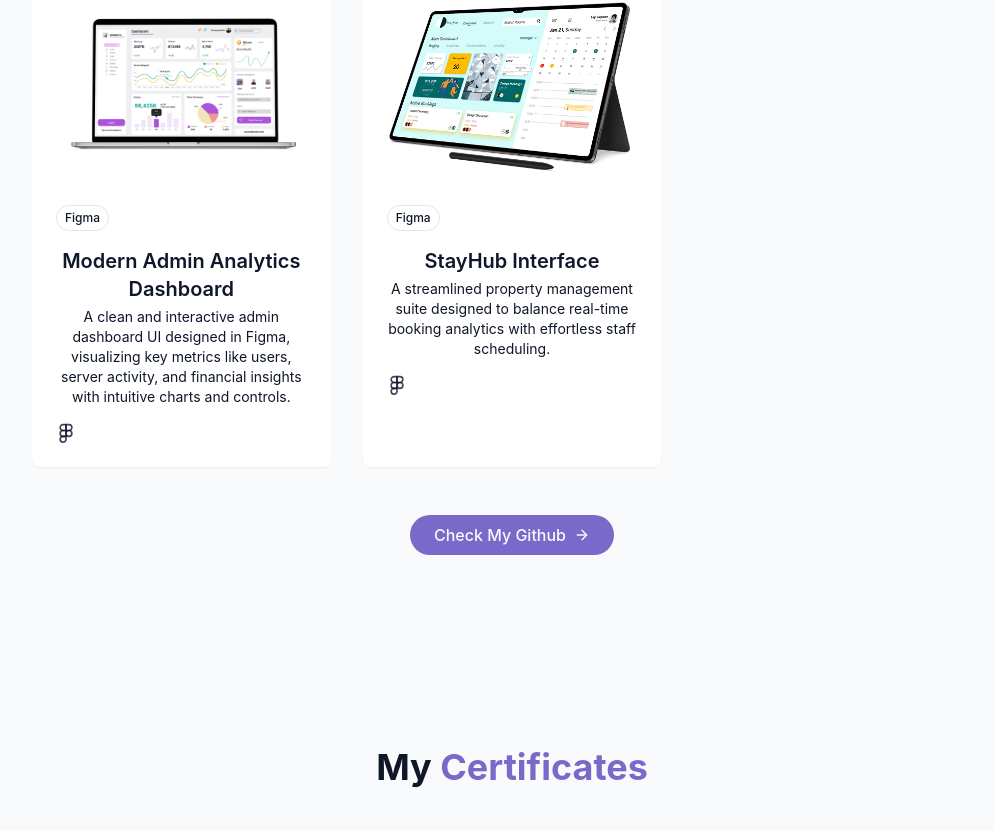
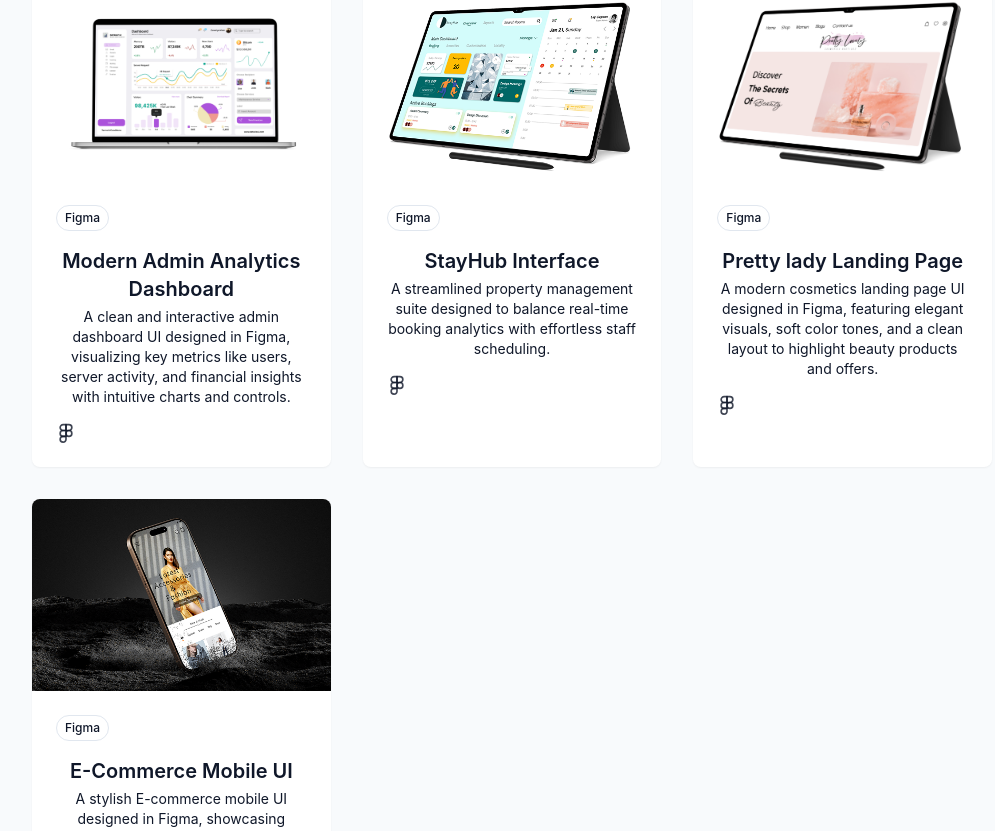
Before and after one commit to zuveriyakhan05/Zuveriya_Portfolio, a React (Vite) app: page / in a window 1280 px wide. Shown: the part 5241-6072 px from the top of the page, without its empty margins (128-1123 px from the left). Built offline with nearby package versions, Linux system fonts and the light colour scheme.

Commit message:
New Project added

```diff
--- a/src/components/ProjectsSection.jsx
+++ b/src/components/ProjectsSection.jsx
@@ -75,6 +75,26 @@ const projects = [
      tags: ["Figma"],
      figmaUrl: "https://www.figma.com/proto/TLwuAbBQYWLs0pRVhUFRUX/App-Designing?node-id=550-1466&viewport=-515%2C-289%2C0.27&t=4rkaAvTS4VXgbiSJ-1&scaling=min-zoom&content-scaling=fixed&page-id=550%3A845",
     },
+
+    {
+     id: 9,
+     title: "Pretty lady Landing Page",
+     description: "A modern cosmetics landing page UI designed in Figma, featuring elegant visuals, soft color tones, and a clean layout to highlight beauty products and offers.",
+     image: "/projects/pretty.png",
+     tags: ["Figma"],
+     figmaUrl: "https://www.figma.com/proto/TLwuAbBQYWLs0pRVhUFRUX/App-Designing?node-id=580-75&p=f&viewport=177%2C40%2C0.12&t=X4314Bm0wQeUkAeJ-1&scaling=scale-down&content-scaling=fixed&page-id=580%3A74",
+    },
+
+    {
+     id: 10,
+     title: "E-Commerce Mobile UI",
+     description: "A stylish E-commerce mobile UI designed in Figma, showcasing fashion products with a clean layout, bold visuals, and an intuitive shopping experience.",
+     image: "/projects/E-commerce.png",
+     tags: ["Figma"],
+     figmaUrl: "https://www.figma.com/proto/TLwuAbBQYWLs0pRVhUFRUX/App-Designing?page-id=0%3A1&node-id=1-2&viewport=361%2C246%2C0.05&t=Vu5c914EIQ1nNwUE-1&scaling=scale-down&content-scaling=fixed",
+    },
+
+
 
 
 ]
```
Also changed, not shown: public/projects/E-commerce.png (added), public/projects/pretty.png (added).
